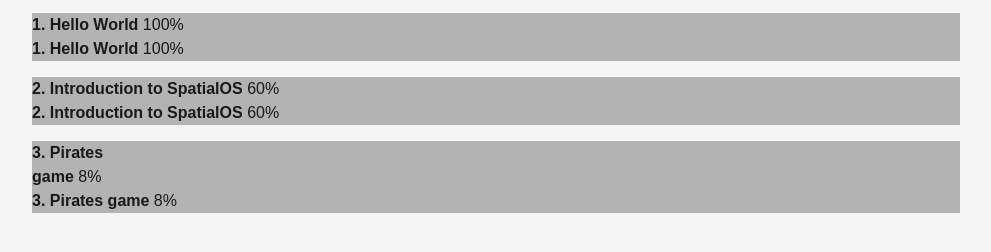
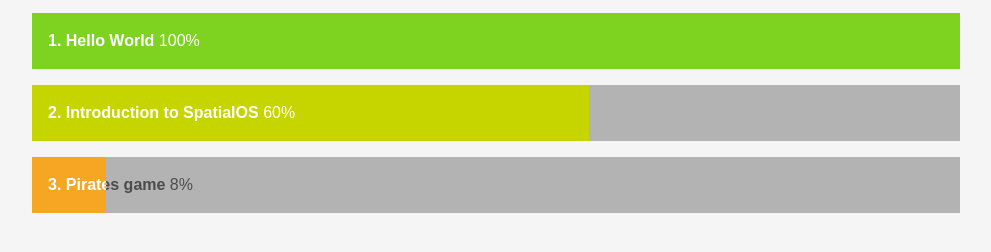
Before and after one commit to barneycarroll/impro-css, a plain HTML site: page progress.html in a window 1280 px wide. Shown: the part 114-366 px from the top of the page, without its empty margins (144-1135 px from the left). Drawn offline with Linux system fonts and the light colour scheme.

Commit message:
Progress bars, static version

```diff
--- a/index.css
+++ b/index.css
@@ -196,7 +196,7 @@
   margin: 0 0 1em;
 }
 
-html:not( .custom-elements ) .progress-bar .indicator {
+.progress-bar .indicator {
   position: absolute;
   display: block;
   overflow: hidden;
@@ -205,31 +205,31 @@
   height: 100%;
 }
 
-html:not( .custom-elements ) .progress-bar .indicator.started {
+.progress-bar .indicator.started {
   background-color: var( --orange );
 }
 
-html:not( .custom-elements ) .progress-bar .indicator.close {
+.progress-bar .indicator.close {
   background-color: var( --yellow );
 }
 
-html:not( .custom-elements ) .progress-bar .indicator.complete {
+.progress-bar .indicator.complete {
   background-color: var( --green );
 }
 
-html:not( .custom-elements ) .progress-bar {
+.progress-bar {
   white-space: nowrap;
 }
 
-html:not( .custom-elements ) .progress-bar .label {
+.progress-bar .label {
   padding: 1em;
 }
 
-html:not( .custom-elements ) .progress-bar .underlay {
+.progress-bar .underlay {
   color: var( --grey );
 }
 
-html:not( .custom-elements ) .progress-bar .overlay {
+.progress-bar .overlay {
   color: white;
   position: absolute;
   z-index: 0;
--- a/progress.html
+++ b/progress.html
@@ -6,11 +6,6 @@
       Tutorials : progress
     </title>
     <link rel=stylesheet href=index.css />
-    <script>
-      if( window.CustomElementRegistry )
-        document.documentElement.classList.add( 'custom-elements' )
-    </script>
-    <script src=scripts/components/progress-bar.js ></script>
   </head>
   <body>
     <div class="row centered header">
```
